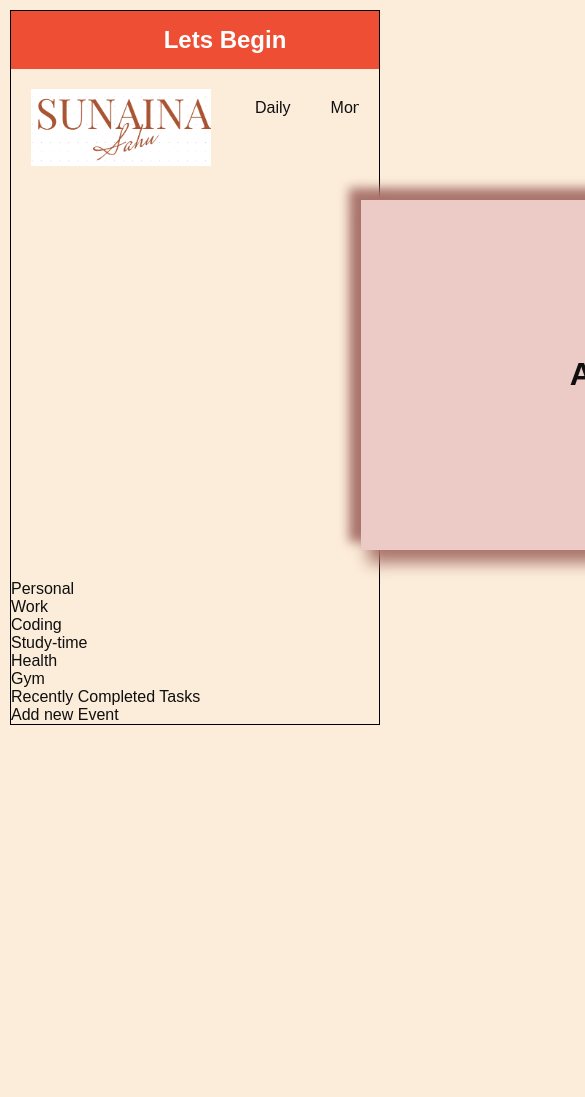
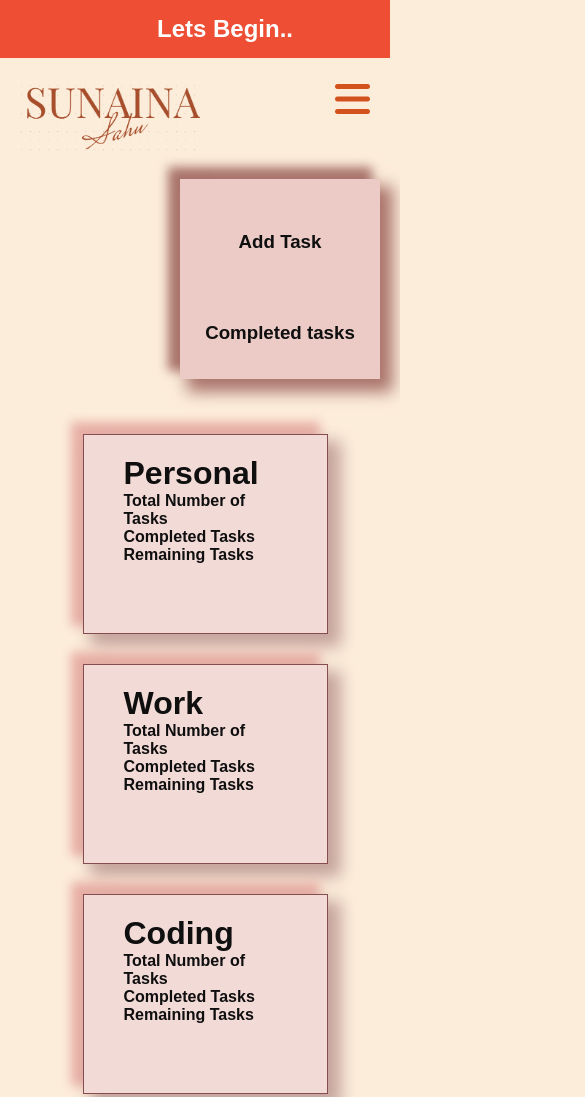
Before and after one commit to Sunaina-Sahu/Code-Clause-Projects, a plain HTML site: page To-Do-List/index.html in a window 390 px wide. Shown: the top 1097 px of the page, 585 px wide, since content can reach past the window. Before the commit the page ends 844 px from the top, so only its background shows below. Drawn offline with Linux system fonts and the light colour scheme; a web font is replaced by a local one.

Commit message:
Static Responsive  Page

```diff
--- a/To-Do-List/index.html
+++ b/To-Do-List/index.html
@@ -4,13 +4,14 @@
     <meta charset="UTF-8">
     <meta name="viewport" content="width=device-width, initial-scale=1.0">
     <link rel="stylesheet" type="text/css" href="style.css">
+    <link rel="stylesheet" type="text/css" href="media.css">
     <title>To-Do-List</title>
 </head>
 <body>
     <!---Top Banner-->
     <section class="top-banner">
         <div class="container">
-         <div class="small-bold-text banner-text">Lets Begin </div>
+         <div class="small-bold-text banner-text">Lets Begin.. </div>
         </div>
     </section>
     <!---nav bar--->
@@ -19,9 +20,11 @@
         <a href="#" class="company-logo">
             <img src="assets/logo.png"  alt="company-logo">
         </a>
+        <a href="#" class="nav-toggle hover-links">
+            <i class="fa-solid fa-bars"></i>
+          </a>
         <div class="nav-links">
            <ul class="flex">
-             <li><input type="text" class="hover" id="search" placeholder="Search"></li>
              <li><a href="#" class="hover"> Daily</a></li>
              <li><a href="#" class="hover"> Monthly </a></li>
              <li><a href="#" class="hover"> Weekly</a></li>
@@ -31,34 +34,57 @@
              <label for="dark-mode-toggle"></label>
          </ul>
         </div>
-        <a href="#" class="nav-toggle hover-links">
-          <i class="fa-solid fa-bars"></i>
-        </a>
       </div>
     </nav>
     <div class="mid-container">
-        <input type="text" class="first-div" placeholder="Add new task">
+        <div class="first-div">
+         <input type="text" placeholder="Add new task">
             <h3>Add Task</h3>
+        </div>
         <div class="second-div">
-            <h3>Completed Task</h3>
+            <h3>Completed tasks</h3>
+        </div>
+
+    </div>
+    <div class="task-type">
+        <!-- <div class="cards"> -->
+        <div id="card1"><h2>Personal</h2>
+            <h4>Total Number of Tasks<br>
+                Completed Tasks<br>
+                Remaining Tasks<br>
+            </h4>
+        </div>
+        <div id="card2"><h2>Work</h2>
+            <h4>Total Number of Tasks<br>
+                Completed Tasks<br>
+                Remaining Tasks<br>
+            </h4>
+        </div>
+
+        <div id="card3"><h2>Coding</h2>
+            <h4>Total Number of Tasks<br>
+                Completed Tasks<br>
+                Remaining Tasks<br>
+            </h4>
+        </div>
+        <div id="card4"><h2>Study-time</h2>
+            <h4>Total Number of Tasks<br>
+                Completed Tasks<br>
+                Remaining Tasks<br>
+            </h4>
         </div>
     </div>
-    <div class="container">
-        <di id="card1">Personal
-            <img src="">
-        </div>
-        <div id="Work">Work</div>
-        <div id="Coding">Coding</div>
-        <div id="Study-time">Study-time</div>
-        <div id="health">Health</div>
-        <div id="Gym">Gym</div>
-    </div>
     <div class="footer">
-        <div id="recent">Recently Completed Tasks</div>
-        <div id="event">Add new Event</div>
+        <div class="container main-nav flex">
+            <a href="#" class="company-logo">
+                <img src="assets/logo.png"  alt="company-logo">
+            </a>
+
+        <div id="copyright">Copyright@2024</div>
     </div>
     <script src="main.js">
 
     </script>
+    <script src="https://kit.fontawesome.com/4741d4e356.js" crossorigin="anonymous"></script>
 </body>
 </html>
--- /dev/null
+++ b/To-Do-List/media.css
@@ -0,0 +1,51 @@
+@media only screen and (min-width:200px) and (max-width:567px){
+    .nav-toggle{
+         display: block;
+    }
+    .nav-links{
+        display: none;
+    }
+    .mid-container{
+        margin: 20px 180px;
+        width: 200px;
+        height:200px;
+    }
+    .task-type{
+        width: 100%;
+        margin: 10px 10px;
+        padding: 20px 20px;
+    }
+     #card1,#card2,#card3,#card4{
+         flex-basis: 70%;
+        width: 90px ;
+        height: 200px;
+        flex-direction:row;
+    }
+}
+ @media only screen and (min-width:580px) and (max-width:1300px){
+    .nav-toggle{
+         display: block;
+    }
+    .nav-links{
+        display: none;
+    }
+    .mid-container{
+        margin: 20px 350px;
+        width: 200px;
+        height:200px;
+        position: relative;
+    }
+    .task-type{
+        width: 100%;
+        margin: 10px 10px;
+        padding: 40px 20px;
+        text-align: center;
+    }
+     #card1,#card2,#card3,#card4{
+         flex-basis: 70%;
+        width: 90px ;
+        height: 200px;
+        padding: 40px ;
+        flex-direction:row;
+    }
+}
--- a/To-Do-List/style.css
+++ b/To-Do-List/style.css
@@ -1,68 +1,4 @@
-/* @import url('https://fonts.googleapis.com/css2?family=Honk&family=Playfair+Display:ital,wght@0,400;1,500&family=Protest+Revolution&family=Protest+Riot&family=Roboto:ital,wght@0,300;0,400;0,700;1,100&display=swap');
-/* font-family: 'Honk', system-ui;
-font-family: 'Playfair Display', serif;
-font-family: 'Protest Revolution', sans-serif;
-font-family: 'Protest Riot', sans-serif;
-font-family: 'Roboto', sans-serif; */
-/**{
-    margin: 0;
-    padding: 0;
-
-}
-/*html{
-    border: solid rgb(0, 0, 0);
-    border-width: thin;
-    overflow:hidden;
-    margin:4px 4px;
-}
-body{
-    width: 100%;
-    height: 100%;
-    margin: 4px; /*Space from this element (entire page) and others
-    padding: 2px; /*space from content and border
-}
-
-/*.header{
-     color: rgb(241, 238, 244);
-    display: flex;
-    margin: 10px 20px;
-    padding: 2px 6px;
-    justify-content: flex-end;
-     background-image: url(assets/header1.jpg);
-}
-/* .header a{
-    padding-top: 40px;
-    padding-bottom: 60px;
-    text-decoration: none;
-    /* color: rgb(243, 239, 244);
-    font-size: 25px;
-    font-weight: normal;
-    font-family: 'Playfair Display', serif;
-
-} */
-
-/*#logo{
-    font-family: 'Protest Riot', sans-serif;
-    font-size: 40px;
-    font-weight: bold;
-    text-align: start;
-
-}*/
- /* #search input[type="text"]{
-  float: right;
-  font-size: 17px;
-  padding-top: 30px;
-  padding-bottom: 20px;
-  height: 5px;
-  width: 200px;
-  border: 1px solid black;
-  border-radius: 35px;
-}
-#day a{
-    padding-top: 40px;
-    padding-bottom: 60px;
-} */
-@import url('https://fonts.googleapis.com/css2?family=Honk&family=Playfair+Display:ital,wght@0,400;1,500&family=Protest+Revolution&family=Protest+Riot&family=Roboto:ital,wght@0,300;0,400;0,700;1,100&display=swap');
+ @import url('https://fonts.googleapis.com/css2?family=Honk&family=Playfair+Display:ital,wght@0,400;1,500&family=Protest+Revolution&family=Protest+Riot&family=Roboto:ital,wght@0,300;0,400;0,700;1,100&display=swap');
 
 /*reset*/
 *{
@@ -77,25 +13,26 @@ body{
     ---accent-color-dark: #d2511d;
     ---padding-inline-section: 20px;
 }
-html{
+/* html{
     border: solid rgb(0, 0, 0);
     border-width: thin;
-    overflow:hidden;
+     overflow:hidden;
     margin:10px 10px;
     background-color: #FCEDDA;
-}
+} */
 body{
     font-family: 'Poppins', sans-serif;
     color: var(---primary-text-color);
+    background-color: #FCEDDA;
 }
 h1{
     font-size: 4rem;
 }
 h2{
-    font-size: 3rem;
+    font-size: 2rem;
 }
-h3{
-    font-size: 2rem;
+h4{
+    font-size: 1rem;
 }
 p{
     font-family: 'Roboto', sans-serif;
@@ -107,7 +44,7 @@ p{
     text-decoration: none;
     display: inline-block;
   }
-  ul{
+  ul,li{
     list-style: none;
   }
   /*utility class*/
@@ -128,6 +65,10 @@ p{
     color: var(---primary-text-color);
     transition: 0.2s ease-out ;
     text-align: center;
+    font-size: 20px;
+  }
+  .hover:hover{
+    color: var(---accent-color);
   }
   .hover-link:hover{
     color: var(---accent-color);
@@ -175,6 +116,7 @@ p{
 .company-logo img{
   padding-left: 20px;
   width: 200px;
+  mix-blend-mode: multiply;
 }
 .nav-links{
   flex-basis: 730px;
@@ -183,18 +125,12 @@ p{
     justify-content: end;
     gap: 40px;
 }
-/*li .hover #search input[type="text"]{
-     float: right;
-    font-size: 17px;
-    padding-top: 30px;
-    padding-bottom: 20px;
-    height: 10px;
-    width: 200px;
-    border: 1px solid rgb(77, 47, 122);
-    border-radius: 35px;
-  }*/
+
+
 .nav-toggle{
-  display:none;
+  color: #d2511d;
+  font-size: 40px;
+  display: none;
 }
  label{
     width: 100px;
@@ -248,7 +184,7 @@ input:checked + label + body{
 .mid-container{
     width: 800px;
     height: 350px;
-    margin: 30px 350px;
+    margin: 100px 550px;
     display:flex;
     flex-wrap: wrap;
     box-shadow: 10px 10px 15px 3px #aa756d, -10px -10px 10px 2px #aa756d;
@@ -256,9 +192,31 @@ input:checked + label + body{
     justify-content: space-around;
     text-align: center;
     align-items: center;
+    position: relative;
+}
+.task-type{
+    margin: 150px 300px;
+    display: flex;
+    flex-wrap: wrap;
+    width: 1200px;
+    align-items: center;
+    justify-content: space-around;
+}
+#card1,#card2,#card3,#card4 {
+    border: 1px solid rgb(133, 77, 77);
+    margin: 15px 20px;
+    padding: 20px 40px;
+    width: 350px;
+    height: 300px;
+    flex-basis: 20%;
+    background-color: #f2dad7;
+    box-shadow: 10px 10px 15px 3px #c5a49d, -10px -10px 10px 2px #e8afa6;
+}
 
+.footer{
+        background-color:  #f23e23;
+        background-size: 400px;
 }
- .first-div input[type="text"]{
-    margin: 20px;
-    color: #090909;
+#copyright{
+    padding: 30px 10px;
 }
```
